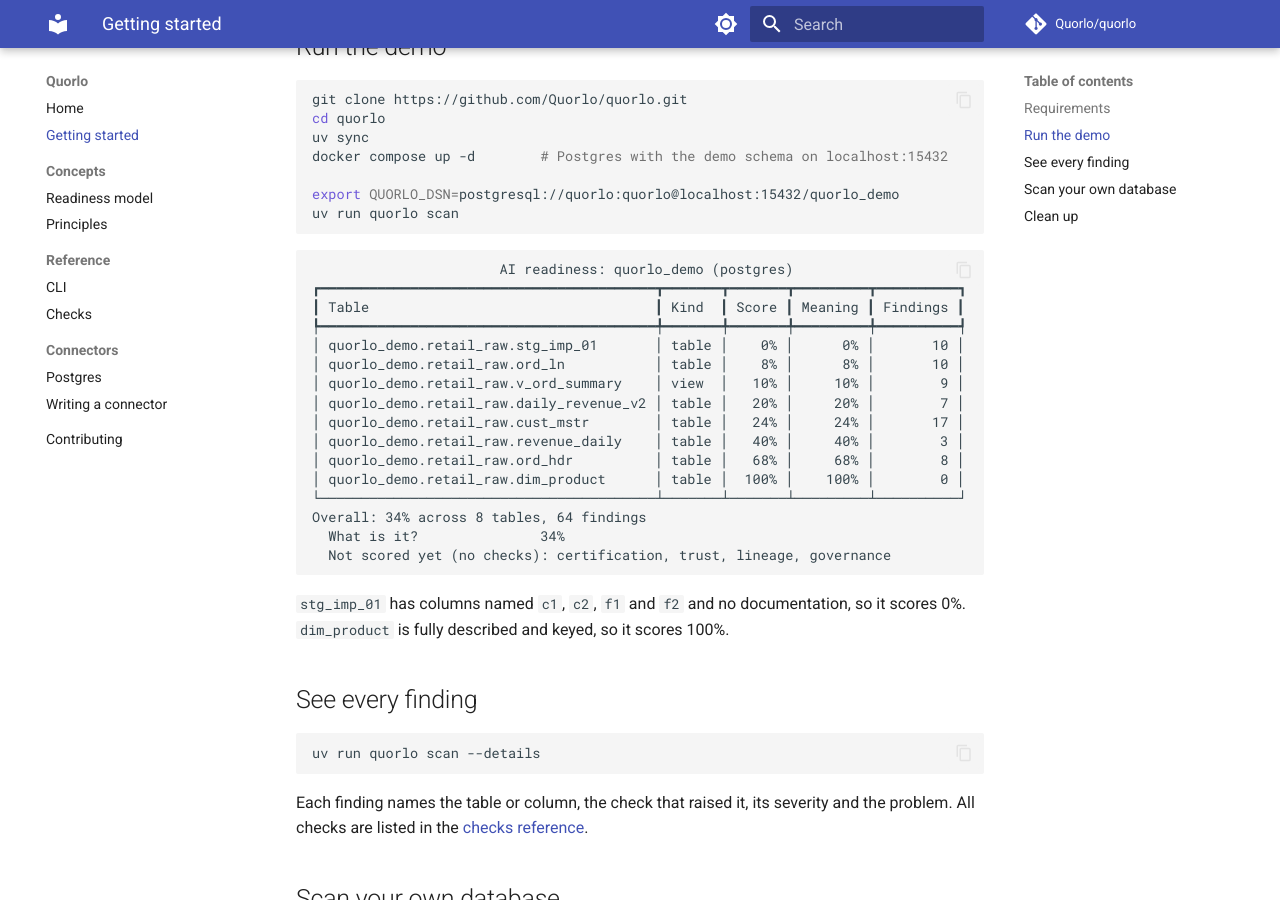
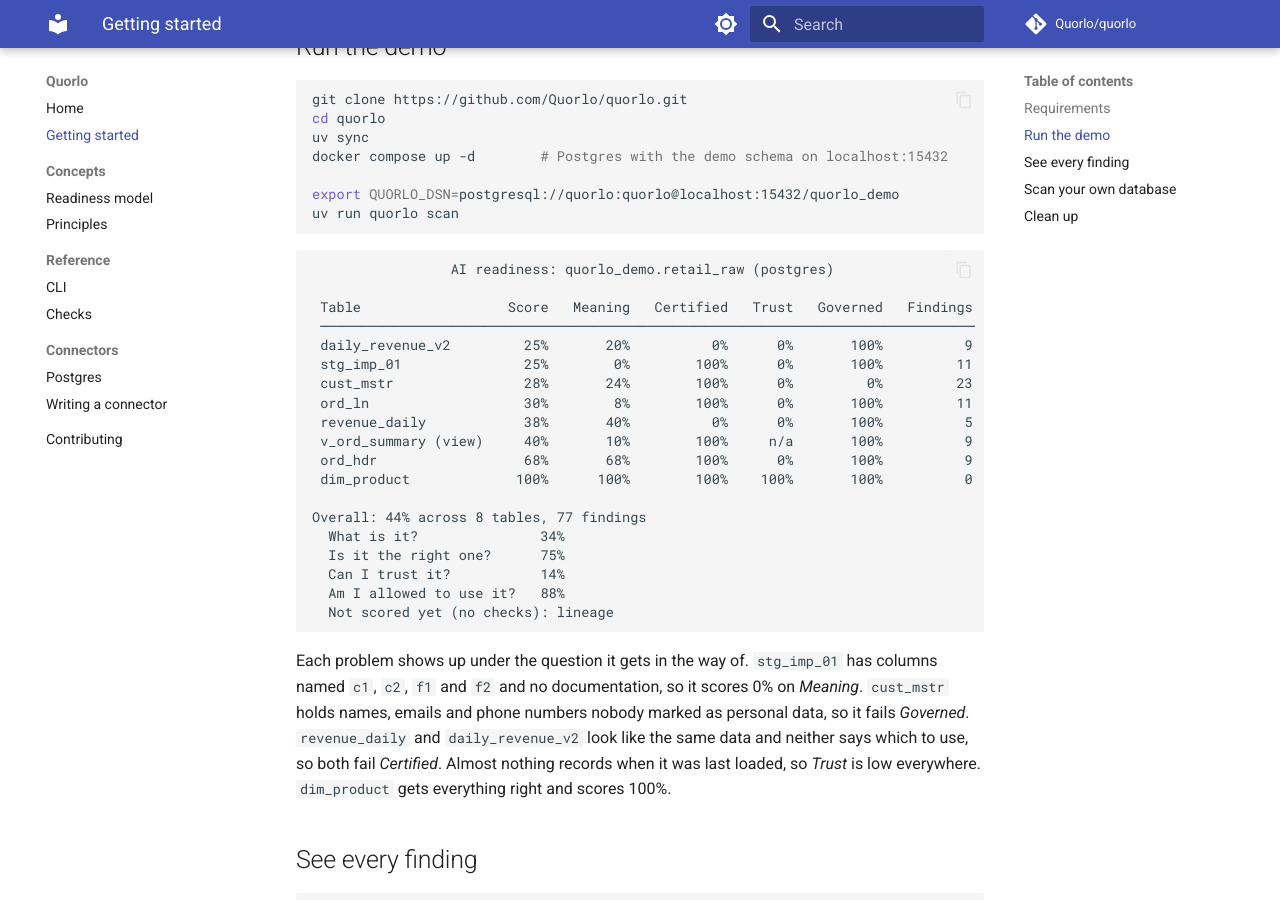
Before and after one commit to Quorlo/quorlo, an MkDocs documentation site: the page built from docs/getting-started.md, in a window 1280 px wide and 900 px high, scrolled down 426 px. Built offline with MkDocs 1.6.1 and Material for MkDocs 9.7.7, drawn with Linux system fonts in a browser that asks for light colours; comment, search, counter and statistics services are not loaded.

Commit message:
feat(demo): make dim_product pass every check and refresh sample output
dim_product gains a documented updated_at column, so it stays the
all-green contrast now that freshness is checked. The README and getting
started guide show the new four-dimension output and explain where each
problem in the demo lands. Integration tests assert that each problem shows
up under the right question.

Co-Authored-By: Claude Opus 5.5 <noreply@anthropic.com>
Signed-off-by: Umit Kavala <u.kavala@gmail.com>

````diff
--- a/docs/getting-started.md
+++ b/docs/getting-started.md
@@ -21,25 +21,28 @@ uv run quorlo scan
 ```
 
 ```
-                       AI readiness: quorlo_demo (postgres)
-┏━━━━━━━━━━━━━━━━━━━━━━━━━━━━━━━━━━━━━━━━━┳━━━━━━━┳━━━━━━━┳━━━━━━━━━┳━━━━━━━━━━┓
-┃ Table                                   ┃ Kind  ┃ Score ┃ Meaning ┃ Findings ┃
-┡━━━━━━━━━━━━━━━━━━━━━━━━━━━━━━━━━━━━━━━━━╇━━━━━━━╇━━━━━━━╇━━━━━━━━━╇━━━━━━━━━━┩
-│ quorlo_demo.retail_raw.stg_imp_01       │ table │    0% │      0% │       10 │
-│ quorlo_demo.retail_raw.ord_ln           │ table │    8% │      8% │       10 │
-│ quorlo_demo.retail_raw.v_ord_summary    │ view  │   10% │     10% │        9 │
-│ quorlo_demo.retail_raw.daily_revenue_v2 │ table │   20% │     20% │        7 │
-│ quorlo_demo.retail_raw.cust_mstr        │ table │   24% │     24% │       17 │
-│ quorlo_demo.retail_raw.revenue_daily    │ table │   40% │     40% │        3 │
-│ quorlo_demo.retail_raw.ord_hdr          │ table │   68% │     68% │        8 │
-│ quorlo_demo.retail_raw.dim_product      │ table │  100% │    100% │        0 │
-└─────────────────────────────────────────┴───────┴───────┴─────────┴──────────┘
-Overall: 34% across 8 tables, 64 findings
+                 AI readiness: quorlo_demo.retail_raw (postgres)
+
+ Table                  Score   Meaning   Certified   Trust   Governed   Findings
+ ────────────────────────────────────────────────────────────────────────────────
+ daily_revenue_v2         25%       20%          0%      0%       100%          9
+ stg_imp_01               25%        0%        100%      0%       100%         11
+ cust_mstr                28%       24%        100%      0%         0%         23
+ ord_ln                   30%        8%        100%      0%       100%         11
+ revenue_daily            38%       40%          0%      0%       100%          5
+ v_ord_summary (view)     40%       10%        100%     n/a       100%          9
+ ord_hdr                  68%       68%        100%      0%       100%          9
+ dim_product             100%      100%        100%    100%       100%          0
+
+Overall: 44% across 8 tables, 77 findings
   What is it?               34%
-  Not scored yet (no checks): certification, trust, lineage, governance
+  Is it the right one?      75%
+  Can I trust it?           14%
+  Am I allowed to use it?   88%
+  Not scored yet (no checks): lineage
 ```
 
-`stg_imp_01` has columns named `c1`, `c2`, `f1` and `f2` and no documentation, so it scores 0%. `dim_product` is fully described and keyed, so it scores 100%.
+Each problem shows up under the question it gets in the way of. `stg_imp_01` has columns named `c1`, `c2`, `f1` and `f2` and no documentation, so it scores 0% on *Meaning*. `cust_mstr` holds names, emails and phone numbers nobody marked as personal data, so it fails *Governed*. `revenue_daily` and `daily_revenue_v2` look like the same data and neither says which to use, so both fail *Certified*. Almost nothing records when it was last loaded, so *Trust* is low everywhere. `dim_product` gets everything right and scores 100%.
 
 ## See every finding
 
````
Also changed, not shown: README.md (+21 -18 lines), 2 other files.
